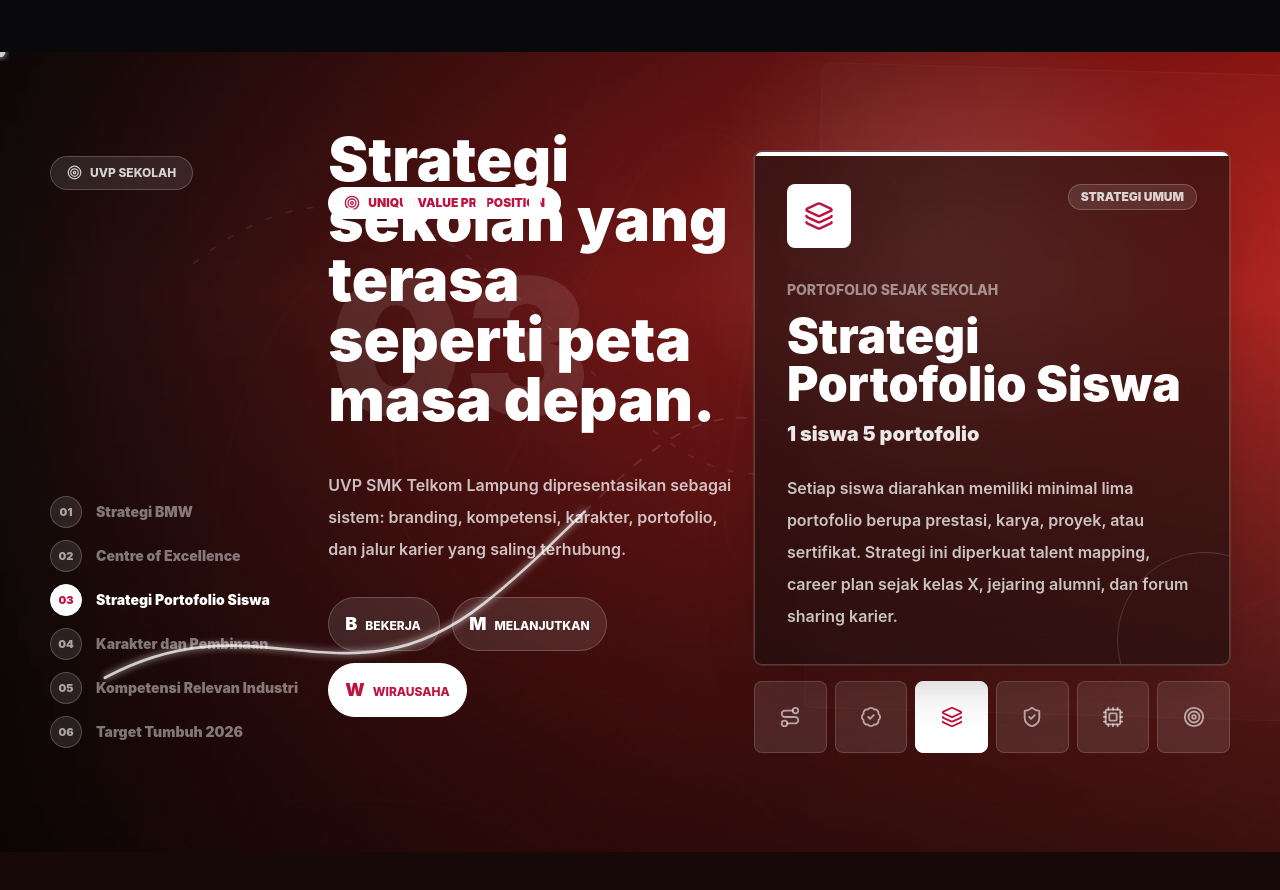
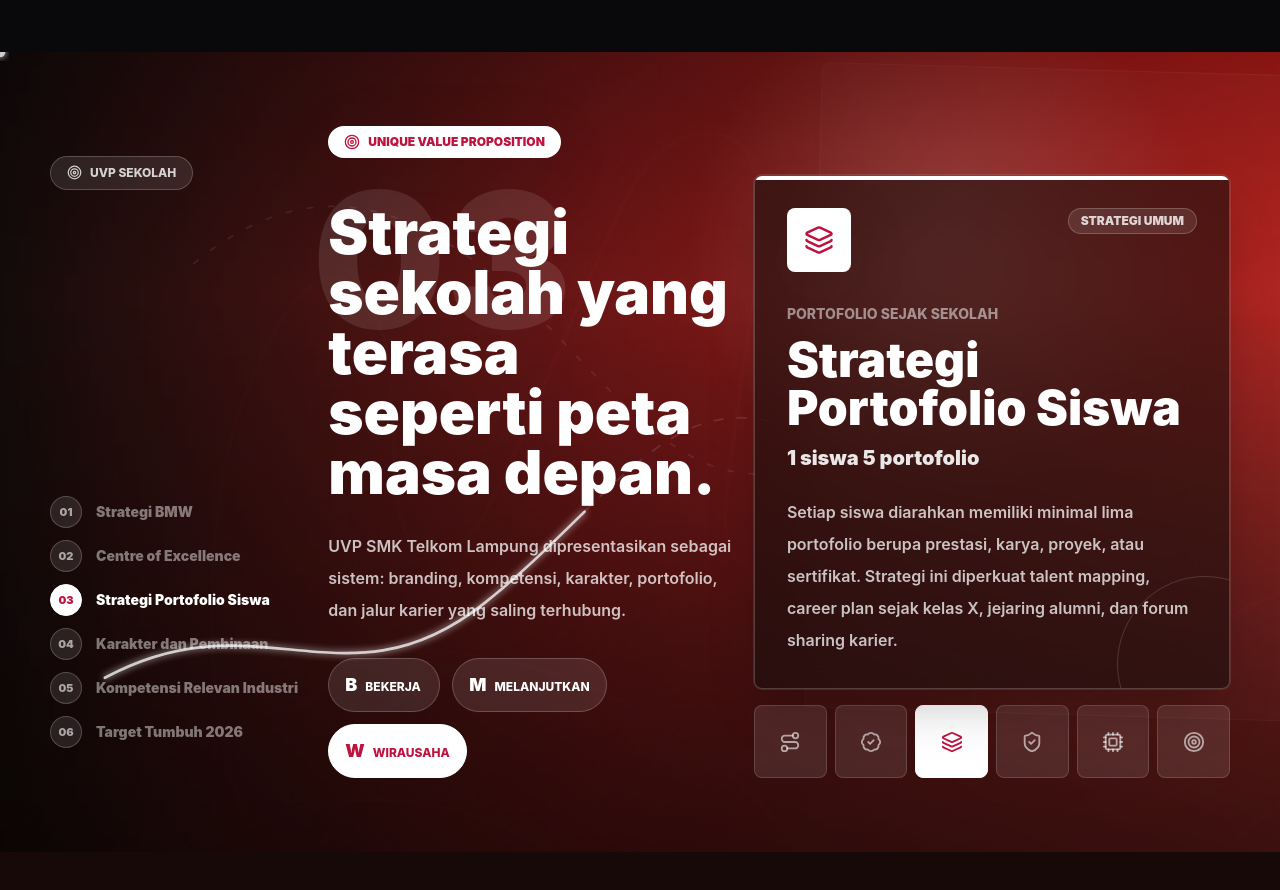
Before and after one commit to wahyusmktel/Portal-Schools, a Next.js app in the folder frontend/: page / in a window 1280 px wide. Shown: the part 4260-5150 px from the top of the page. Built offline with nearby package versions, Linux system fonts and the light colour scheme; no server answers.

Commit message:
feat: enhance SchoolUvpSection layout and improve visual hierarchy

```diff
--- a/frontend/components/SchoolUvpSection.tsx
+++ b/frontend/components/SchoolUvpSection.tsx
@@ -122,22 +122,22 @@ export function SchoolUvpSection({ items }: { items: SchoolUVPItem[] }) {
 
             <div className="grid gap-5 lg:grid-cols-[0.92fr_1.08fr] lg:items-end">
               <div className="self-center">
-                <p className="inline-flex items-center gap-2 rounded-full bg-white px-4 py-2 text-xs font-black uppercase text-rosebrand-700 shadow-soft">
+                <div className="grid gap-6">
+                  <p className="relative z-20 inline-flex w-max items-center gap-2 rounded-full bg-white px-4 py-2 text-xs font-black uppercase text-rosebrand-700 shadow-soft">
                     <Target size={16} aria-hidden />
                     Unique Value Proposition
                   </p>
-                <div className="relative mt-8">
+                  <div className="relative isolate pt-5">
                     <motion.p
                       key={`index-${activeItem.id}`}
                       initial={{ opacity: 0, y: 24 }}
                       animate={{ opacity: 1, y: 0 }}
                       transition={{ duration: 0.4 }}
-                    className="text-[116px] font-black leading-none text-white/10 sm:text-[150px] lg:text-[190px]"
+                      className="pointer-events-none absolute -left-2 top-0 z-0 text-[112px] font-black leading-none text-white/10 sm:text-[150px] lg:-left-4 lg:-top-4 lg:text-[188px]"
                     >
                       {String(active + 1).padStart(2, "0")}
                     </motion.p>
-                  <div className="absolute inset-x-0 bottom-3">
-                    <h2 className="max-w-3xl text-4xl font-black leading-tight md:text-6xl">
+                    <h2 className="relative z-10 max-w-3xl text-4xl font-black leading-tight md:text-6xl">
                       Strategi sekolah yang terasa seperti peta masa depan.
                     </h2>
                   </div>
```
Lines whose indentation alone changed are shown as unchanged.
